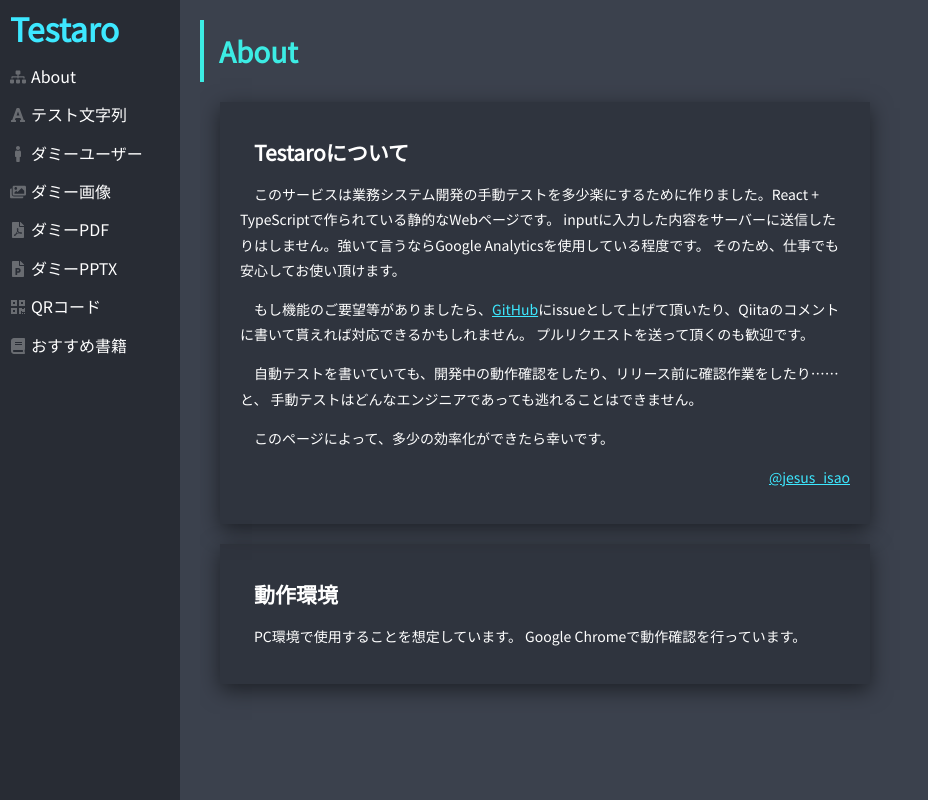
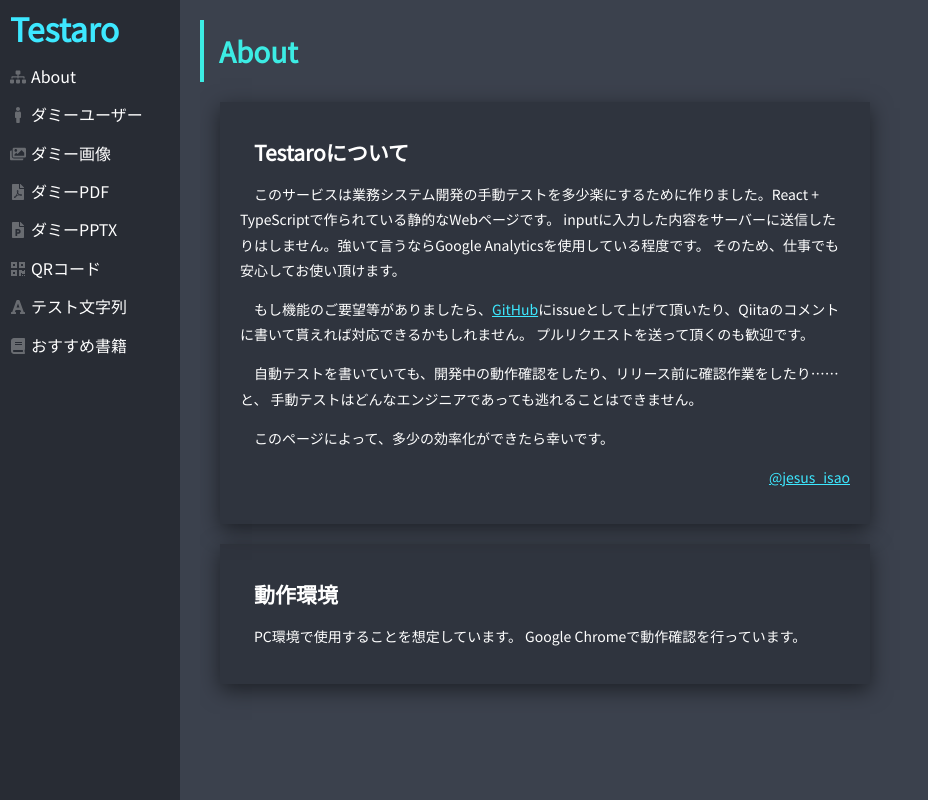
Before and after one commit to jesusisao/testaro, a React (Create React App) app: page / in a window 1280 px wide. Shown: the whole page, without its empty margins (0-928 px from the left). Built offline with nearby package versions, Linux system fonts and the light colour scheme.

Commit message:
QRのエラー除去

```diff
--- a/src/Menu/Menu.tsx
+++ b/src/Menu/Menu.tsx
@@ -22,12 +22,6 @@ const Menu: React.FC = () => {
           <Link to="/about" className="link">
             <FontAwesomeIcon icon={faSitemap} className="icon" />
             About
-          </Link>
-        </li>
-        <li>
-          <Link to="/strgen" className="link">
-            <FontAwesomeIcon icon={faFont} className="icon" />
-            テスト文字列
           </Link>
         </li>
         <li>
@@ -61,6 +55,12 @@ const Menu: React.FC = () => {
           </Link>
         </li>
         <li>
+          <Link to="/strgen" className="link">
+            <FontAwesomeIcon icon={faFont} className="icon" />
+            テスト文字列
+          </Link>
+        </li>
+        <li>
           <Link to="/recobooks" className="link">
             <FontAwesomeIcon icon={faBook} className="icon" />
             おすすめ書籍
--- a/src/QrGenerator/QrGenerator.tsx
+++ b/src/QrGenerator/QrGenerator.tsx
@@ -83,8 +83,8 @@ const QrGenerator: React.FC = () => {
     const items = [];
     for (const [i, code] of codes.entries()) {
       items.push(
-        <div className="qr-li">
-          <ParamBox labelName="QR用文字列" key={i + ""}>
+        <div className="qr-li" key={i + ""}>
+          <ParamBox labelName="QR用文字列">
             <div className="canvas-li">
               <input
                 type="text"
@@ -119,7 +119,6 @@ const QrGenerator: React.FC = () => {
         <div className="param-container">
           {inputList()}
 
-
           <button className="testaro-button" onClick={add}>
             項目追加
           </button>
```
